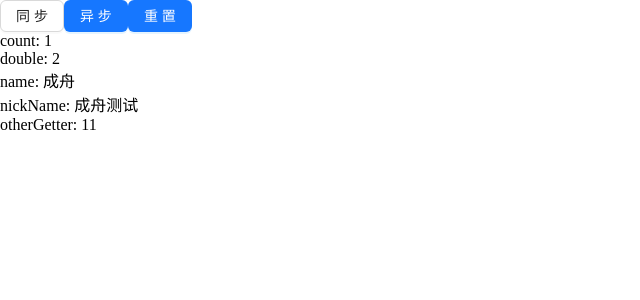
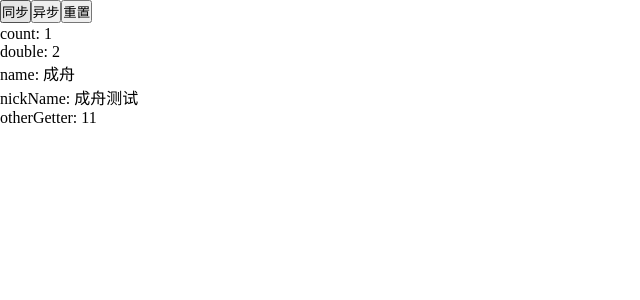
Before and after one commit to sincely/vue3-vite4-app, a Vue app: page /#/home in a window 1280 px wide. Shown: the top 300 px of the page, without its empty margins (0-640 px from the left). Built offline with nearby package versions, Linux system fonts and the light colour scheme.

Commit message:
feat: main分支去除组件库引用

```diff
--- a/package.json
+++ b/package.json
@@ -16,12 +16,10 @@
   },
   "dependencies": {
     "@plugin-web-update-notification/vite": "1.6.6",
-    "@ant-design/icons-vue": "7.0.1",
     "@vueuse/components": "10.6.1",
     "@vueuse/core": "10.6.1",
     "axios": "1.2.1",
     "terser": "5.24.0",
-    "ant-design-vue": "4.0.7",
     "mockjs": "1.1.0",
     "dayjs": "1.11.10",
     "js-md5": "0.7.3",
@@ -43,7 +41,6 @@
     "vite-plugin-progress": "0.0.7",
     "vite-plugin-svg-icons": "2.0.1",
     "vite-svg-loader": "4.0.0",
-    "vite-plugin-style-import": "2.0.0",
     "vite-plugin-restart": "0.4.0",
     "vite-plugin-vue-devtools": "0.5.1",
     "vue": "3.3.9",
--- a/src/components/Demo/index.vue
+++ b/src/components/Demo/index.vue
@@ -31,9 +31,9 @@ const reset = () => {
 
 <template>
   <div>
-    <a-button @click="handleChangeStore1">同步</a-button>
-    <a-button type="primary" @click="handleChangeStore2">异步</a-button>
-    <a-button type="primary" @click="reset">重置</a-button>
+    <button @click="handleChangeStore1">同步</button>
+    <button @click="handleChangeStore2">异步</button>
+    <button @click="reset">重置</button>
     <svg-icon icon-class="logo" />
     <p>count: {{ count }}</p>
     <p>double: {{ double }}</p>
--- a/src/main.js
+++ b/src/main.js
@@ -2,11 +2,8 @@ import App from '@/App.vue'
 import store from '@/store'
 import router from '@/router' // 路由
 import '@/styles/index.less' // 全局样式
-import { setupIcon } from './plugins' // 全局注册antd图标
-
 async function setupApp() {
   const app = createApp(App)
-  setupIcon(app)
   app.use(store)
   app.use(router)
   app.mount('#app')
--- a/src/plugins/icon.js
+++ /dev/null
@@ -1,7 +0,0 @@
-import * as antdIcons from '@ant-design/icons-vue'
-// 全局注册antd图标
-export default function setupIcon(app) {
-  Object.keys(antdIcons).forEach((key) => {
-    app.component(key, antdIcons[key])
-  })
-}
--- a/src/plugins/index.js
+++ b/src/plugins/index.js
@@ -1,3 +1 @@
-import setupIcon from './icon'
 import 'virtual:svg-icons-register' // svg图标注册
-export { setupIcon }
```
Also changed, not shown: 1 other file (tests, documents, lock files or other folders).
